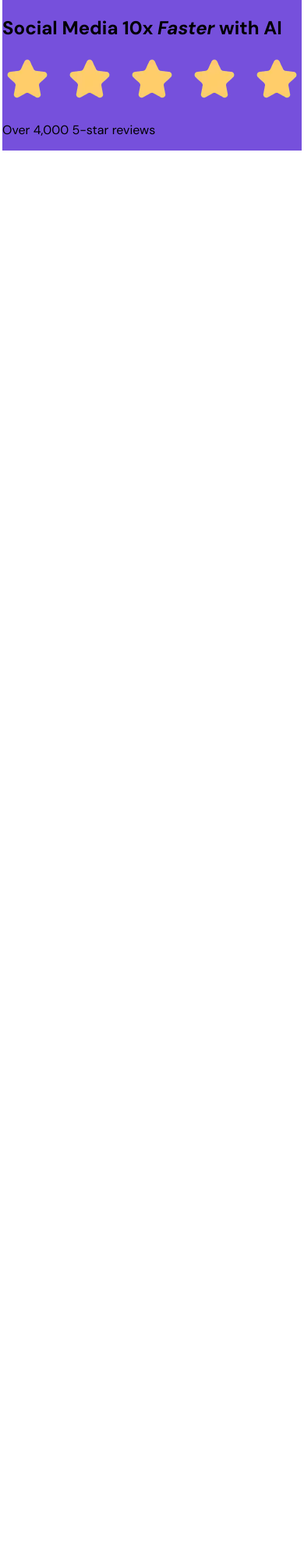
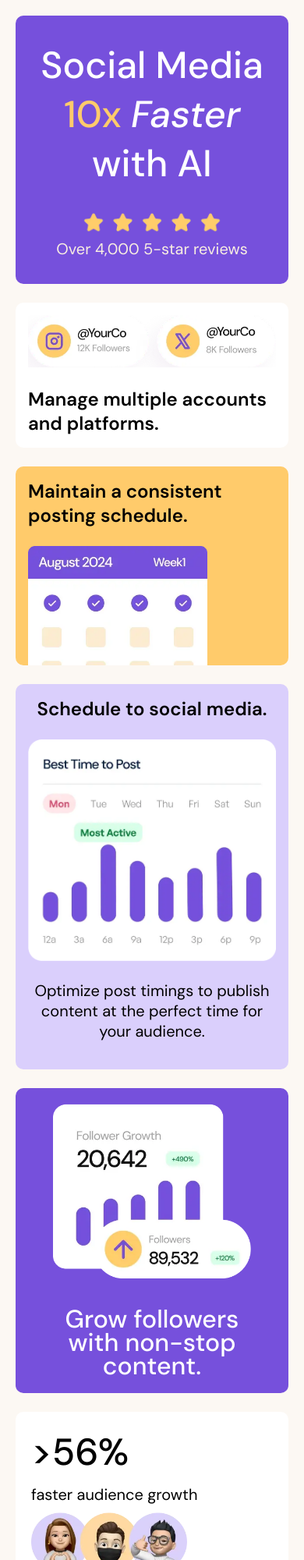
Before and after one commit to bhautikhirpara600/css_practice, a plain HTML site: page Project 01/Coding/index.html in a window 390 px wide. Shown: the top 2000 px of the page at 78% size. Before the commit the page ends 844 px from the top, so only its background shows below. Drawn offline with Linux system fonts and the light colour scheme.

Commit message:
Mobile design complete

```diff
--- a/Project 01/Coding/index.html
+++ b/Project 01/Coding/index.html
@@ -12,10 +12,40 @@
 <body>
     <main>
         <div class="grid-div">
-            <div class="grid-item-1">
+            <div class="grid-item grid-item-1">
                 <h2>Social Media <span>10x</span> <i>Faster</i> with AI</h2>
                 <img src="/Project 01/Coding/images/illustration-five-stars.webp" alt="illustration-five-stars">
                 <p>Over 4,000 5-star reviews</p>
+            </div>
+            <div class="grid-item grid-item-2">
+                <img src="/Project 01/Coding/images/illustration-multiple-platforms.webp" alt="illustration-multiple-platforms">
+                <h3>Manage multiple accounts and platforms.</h3>
+            </div>
+            <div class="grid-item grid-item-3">
+                <h3>Maintain a consistent posting schedule.</h3>
+                <img src="/Project 01/Coding/images/illustration-consistent-schedule.webp" alt="illustration-consistent-schedule">
+            </div>
+            <div class="grid-item grid-item-4">
+                <h3>Schedule to social media.</h3>
+                <img src="/Project 01/Coding/images/illustration-schedule-posts.webp" alt="illustration-schedule-posts">
+                <p>Optimize post timings to publish content at the perfect time for your audience.</p>
+            </div>
+            <div class="grid-item grid-item-5">
+                <img src="/Project 01/Coding/images/illustration-grow-followers.webp" alt="illustration-grow-followers">
+                <h3>Grow followers with non-stop content.</h3>
+            </div>
+            <div class="grid-item grid-item-6">
+                <h2>>56%</h2>
+                <p>faster audience growth</p>
+                <img src="/Project 01/Coding/images/illustration-audience-growth.webp" alt="illustration-audience-growth">
+            </div>
+            <div class="grid-item grid-item-7">
+                <h3>Create and schedule content <i>quicker.</i></h3>
+                <img src="/Project 01/Coding/images/illustration-create-post.webp" alt="illustration-create-post">
+            </div>
+            <div class="grid-item grid-item-8">
+                <h3>Write your content using AI.</h3>
+                <img src="/Project 01/Coding/images/illustration-ai-content.webp" alt="illustration-ai-content">
             </div>
         </div>
     </main>
--- a/Project 01/Coding/style.css
+++ b/Project 01/Coding/style.css
@@ -5,14 +5,170 @@
 body {
     margin: 0;
     font-family: "DM Sans", serif;
+    background-color: rgba(249, 238, 225, 0.4);
 }
 
 .grid-div {
     display: flex;
     align-items: center;
     justify-content: center;
+    flex-direction: column;
+    display: grid;
+    gap: 24px;
+    padding: 20px;
+}
+
+.grid-item {
+    border-radius: 10px;
 }
 
 .grid-item-1 {
     background-color: hsl(256, 67%, 59%);
+    text-align: center;
+    padding: 32px;
 }
+
+.grid-item-1 h2 {
+    font-size: 48px;
+    color: white;
+    font-weight: 500;
+    margin-block: 0 30px;
+}
+
+.grid-item-1 h2 span {
+    color: hsl(39, 100%, 71%);
+}
+
+.grid-item-1 img {
+    max-width: 180px;
+}
+
+.grid-item-1 p {
+    color: hsl(31, 66%, 93%);
+    margin: 0;
+    font-size: 20px;
+}
+
+.grid-item-2 {
+    background-color: hsl(0, 0%, 100%);
+    padding: 16px;
+}
+
+.grid-item-2 h3 {
+    font-size: 24px;
+    font-weight: 600;
+    margin-block: 20px 0;
+}
+
+.grid-item-3 {
+    background-color: hsl(39, 100%, 71%);
+    padding: 16px;
+    max-height: 255px;
+    overflow: hidden;
+}
+
+.grid-item-3 h3 {
+    font-size: 24px;
+    font-weight: 600;
+    margin-top: 0;
+}
+
+.grid-item-3 img {
+    width: 230px;
+}
+
+.grid-item-4 {
+    background-color: hsl(254, 88%, 90%);
+    padding: 16px;
+    text-align: center;
+}
+
+.grid-item-4 h3 {
+    font-size: 24px;
+    font-weight: 600;
+    margin-top: 0;
+}
+
+.grid-item-4 p {
+    font-size: 20px;
+}
+
+.grid-item-5 {
+    background-color: hsl(256, 67%, 59%);
+    padding: 20px 48px;
+    text-align: center;
+}
+
+.grid-item-5 h3 {
+    font-size: 32px;
+    font-weight: 500;
+    margin-bottom: 0;
+    color: white;
+    line-height: 30px;
+}
+
+.grid-item-6 {
+    background-color: hsl(0, 0%, 100%);
+    padding: 20px;
+}
+
+.grid-item-6 h2 {
+    font-size: 48px;
+    font-weight: 500;
+    margin: 0;
+}
+
+.grid-item-6 p {
+    font-size: 20px;
+    margin-block: 10px;
+}
+
+.grid-item-6 img {
+    width: 200px;
+}
+
+.grid-item-7 {
+    background-color: hsl(31, 66%, 93%);
+    padding: 20px 24px;
+}
+
+.grid-item-7 h3 {
+    font-size: 30px;
+    font-weight: 600;
+    line-height: 30px;
+    margin-block: 20px;
+}
+
+.grid-item-7 h3 i {
+    color: hsl(256, 67%, 59%);
+}
+
+.grid-item-7 img {
+    width: 200px;
+}
+
+.grid-item-8 {
+    background-color: hsl(39, 100%, 71%);
+    padding: 20px;
+}
+
+.grid-item-8 h3 {
+    font-size: 32px;
+    line-height: 32px;
+    font-weight: 600;
+    margin-top: 0;
+}
+
+.grid-item-8 img {
+    width: 200px;
+}
+
+@media (max-width: 500px) {
+    img {
+        width: 100%;
+    }
+    .grid-item {
+        width: 100%;
+        max-width: 350px;
+    }
+}
```
